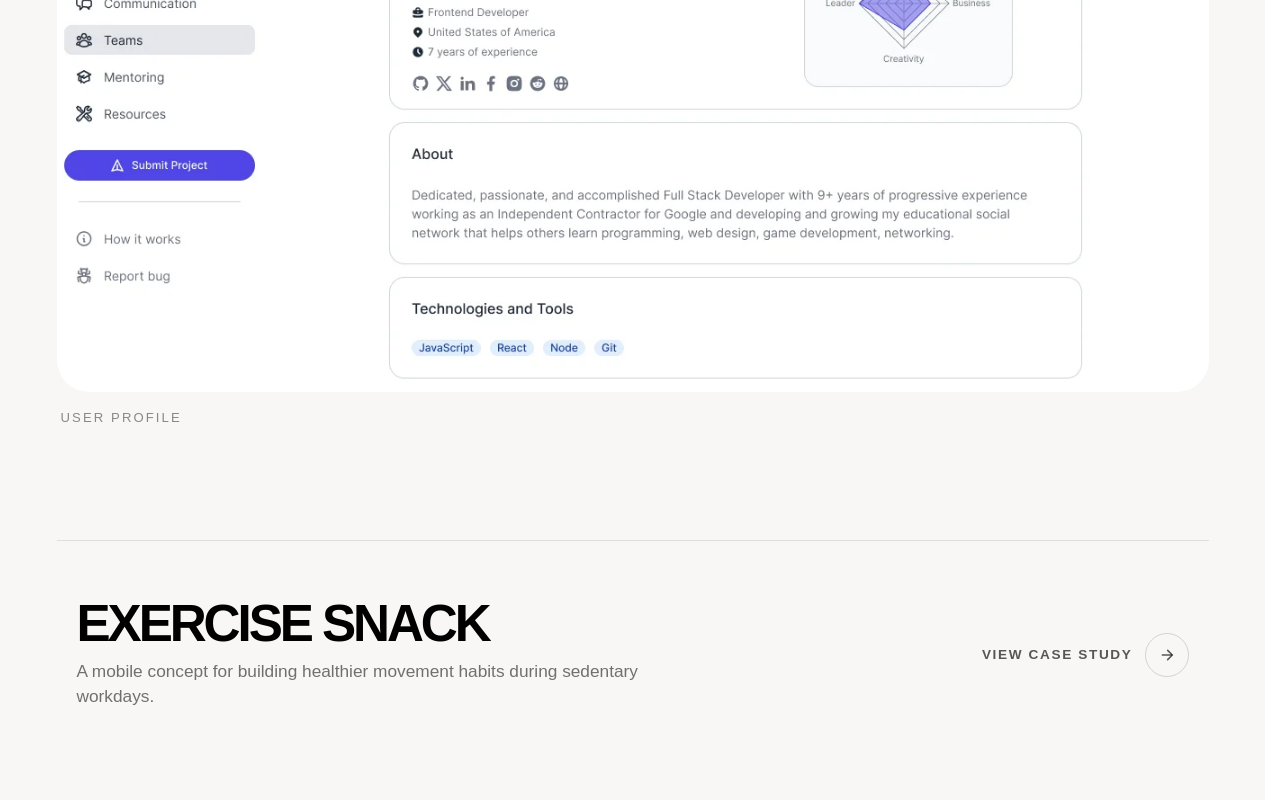
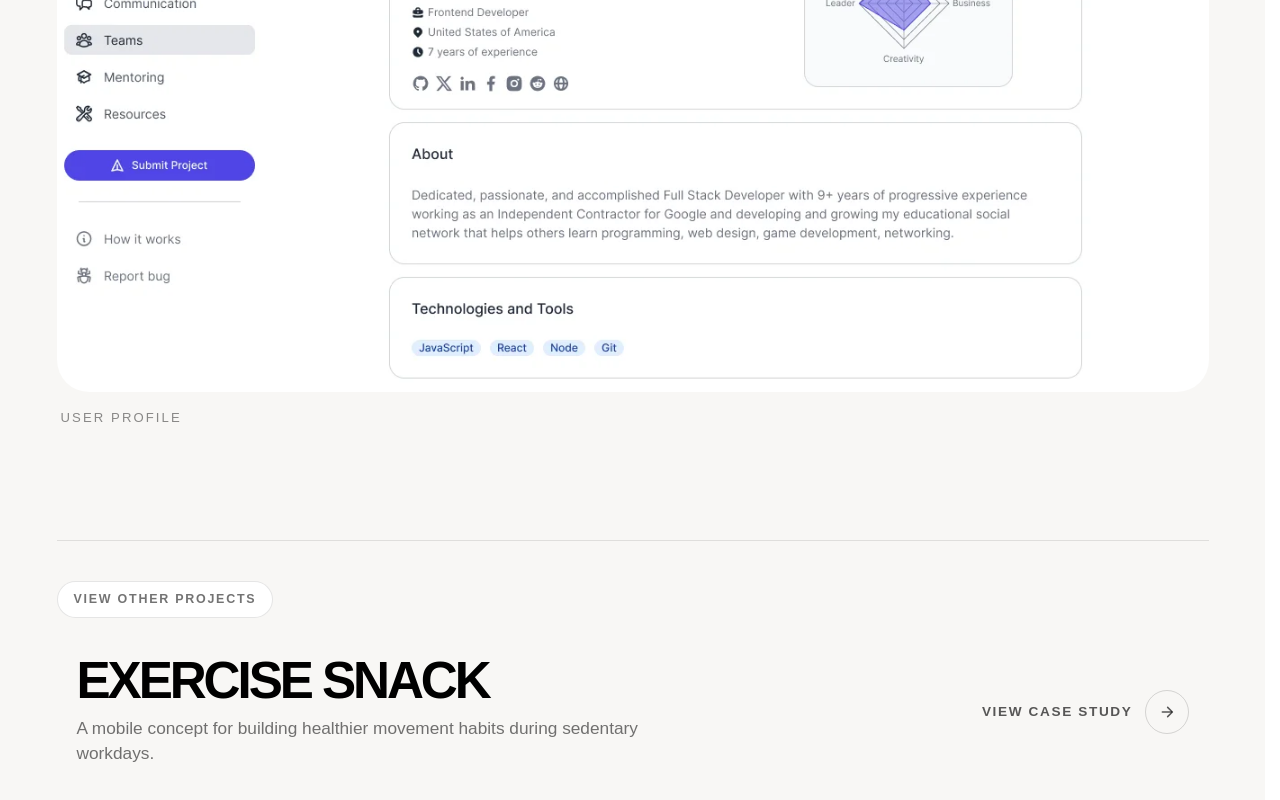
Before and after one commit to jzakrz/jakub-portfolio, a Next.js app: page /projects/hackathon in a window 1280 px wide. Shown: the part 4985-5785 px from the top of the page. Built offline with nearby package versions, Linux system fonts and the light colour scheme.

Commit message:
Add related projects label

```diff
--- a/app/projects/exercise-snack/page.tsx
+++ b/app/projects/exercise-snack/page.tsx
@@ -243,6 +243,10 @@ export default function ExerciseSnackPage() {
 
       <section className="bg-[#f8f7f5] px-6 pb-16 pt-8 lg:px-10 lg:pb-24 lg:pt-12">
         <div className="mx-auto max-w-6xl border-t border-black/10 pt-8 lg:pt-10">
+          <p className="mb-5 inline-flex rounded-full border border-black/10 bg-white px-4 py-2 text-[0.78rem] font-semibold uppercase tracking-[0.14em] text-black/55">
+            View other projects
+          </p>
+
           <Link
             href="/projects/hackathon"
             className="group grid gap-6 rounded-[1.6rem] p-1 text-black transition-colors hover:bg-black/[0.03] sm:grid-cols-[minmax(0,1fr)_auto] sm:items-center sm:p-5"
--- a/app/projects/hackathon/page.tsx
+++ b/app/projects/hackathon/page.tsx
@@ -334,6 +334,10 @@ export default function HackathonPage() {
 
         <section className="bg-[#f8f7f5] px-6 pb-16 pt-8 lg:px-10 lg:pb-24 lg:pt-12">
           <div className="mx-auto max-w-6xl border-t border-black/10 pt-8 lg:pt-10">
+            <p className="mb-5 inline-flex rounded-full border border-black/10 bg-white px-4 py-2 text-[0.78rem] font-semibold uppercase tracking-[0.14em] text-black/55">
+              View other projects
+            </p>
+
             <Link
               href="/projects/exercise-snack"
               className="group grid gap-6 rounded-[1.6rem] p-1 text-black transition-colors hover:bg-black/[0.03] sm:grid-cols-[minmax(0,1fr)_auto] sm:items-center sm:p-5"
```
